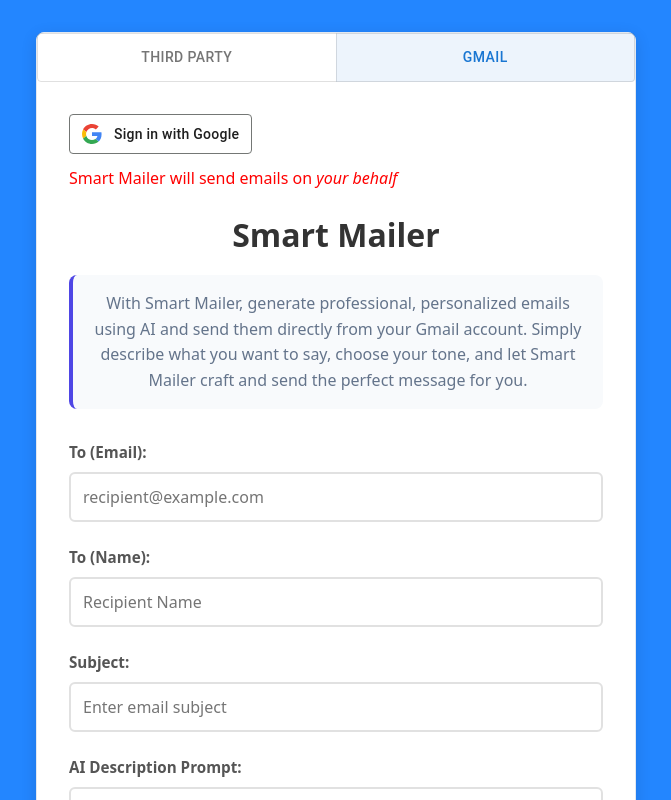
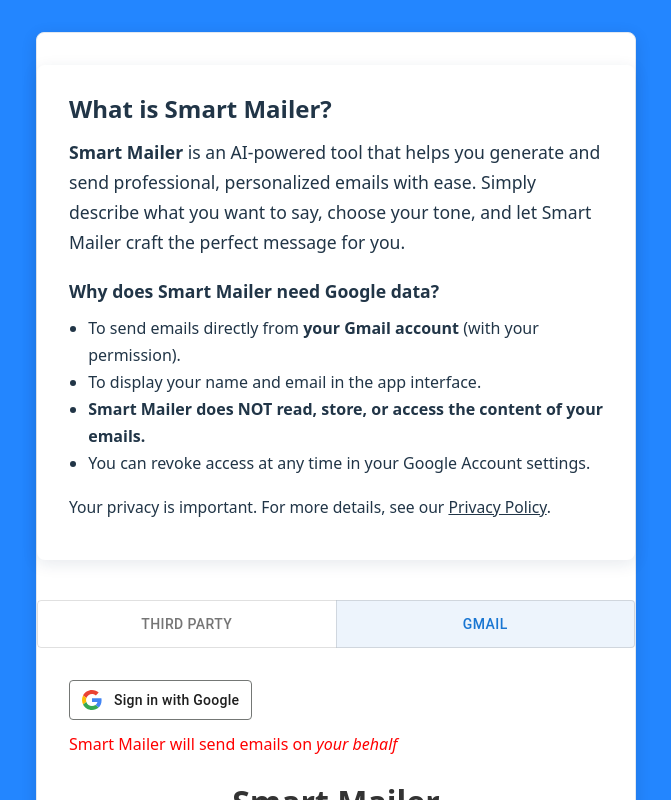
Before and after one commit to hobbbbies/smart-mailer-FE, a React (Vite) app: page / in a window 1280 px wide. Shown: the top 800 px of the page, without its empty margins (304-975 px from the left). Built offline with nearby package versions, Linux system fonts and the light colour scheme.

Commit message:
new description

```diff
--- a/src/App.jsx
+++ b/src/App.jsx
@@ -154,14 +154,39 @@
     <UserProvider user={user}>
       <main>
         <div className="main-container">
+          {/* Purpose and Google Data Usage Notice */}
+          <section style={{
+            background: 'var(--primary-color)',
+            color: 'var(--cream)',
+            borderRadius: '8px',
+            padding: '1.5rem 2rem',
+            margin: '2rem 0 2.5rem 0',
+            border: '2px solid var(--deep-navy)',
+            boxShadow: '0 4px 16px rgba(18,52,88,0.10)',
+            textAlign: 'left',
+            fontSize: '1.1rem',
+            lineHeight: 1.7
+          }}>
+            <h2 style={{color: 'var(--cream)', marginTop: 0, marginBottom: '0.5rem', fontWeight: 700, fontSize: '1.5rem'}}>What is Smart Mailer?</h2>
+            <p style={{margin: 0}}>
+              <strong>Smart Mailer</strong> is an AI-powered tool that helps you generate and send professional, personalized emails with ease. Simply describe what you want to say, choose your tone, and let Smart Mailer craft the perfect message for you.
+            </p>
+            <h3 style={{color: 'var(--warm-beige)', margin: '1.2rem 0 0.5rem 0', fontWeight: 600, fontSize: '1.1rem'}}>Why does Smart Mailer need Google data?</h3>
+            <ul style={{color: 'var(--cream)', margin: 0, paddingLeft: '1.2em', fontSize: '1rem'}}>
+              <li>To send emails directly from <strong>your Gmail account</strong> (with your permission).</li>
+              <li>To display your name and email in the app interface.</li>
+              <li><strong>Smart Mailer does NOT read, store, or access the content of your emails.</strong></li>
+              <li>You can revoke access at any time in your Google Account settings.</li>
+            </ul>
+            <p style={{marginTop: '1rem', fontSize: '0.98rem', color: 'var(--warm-beige)'}}>
+              Your privacy is important. For more details, see our <a href="/privacy" style={{color: 'var(--warm-beige)', textDecoration: 'underline'}}>Privacy Policy</a>.
+            </p>
+          </section>
           <AccountToggle serviceType={serviceType} setServiceType={setServiceType}/>
           <div className="container">
             {/* <button onClick={handleOauth}>Log In with google</button> */}
             {serviceType==="Gmail" ? <Google user={user} setUser={setUser} denied={denied} /> : <div><i>Emails will be sent through a third party domain<br></br> <strong>NOTE: Third party emails are currently demo mode - only emails to stefankkvitanov@gmail.com will work</strong>. </i></div>}
             <h1>Smart Mailer</h1>
-            <div className="app-description">
-              <p>With Smart Mailer, generate professional, personalized emails using AI and send them {serviceType === 'Gmail' ? 'directly from your Gmail account' : 'from a third party domain'}. Simply describe what you want to say, choose your tone, and let Smart Mailer craft and send the perfect message for you.</p>
-            </div>
             <form onSubmit={handleSubmit} className="email-form">
              {serviceType !== 'Gmail' && (
                <>
```
Also changed, not shown: src/theme.js (+73 -0 lines).
